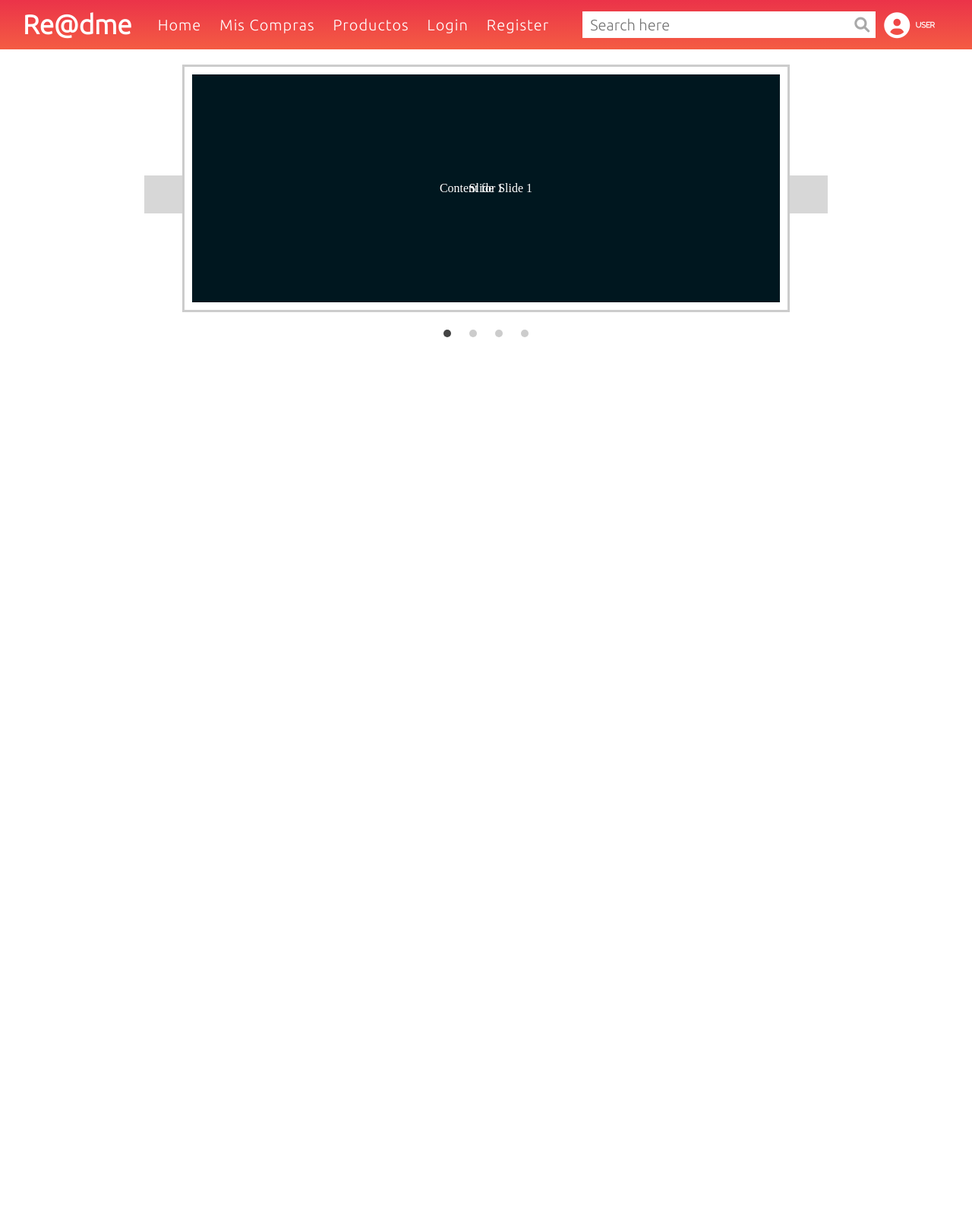
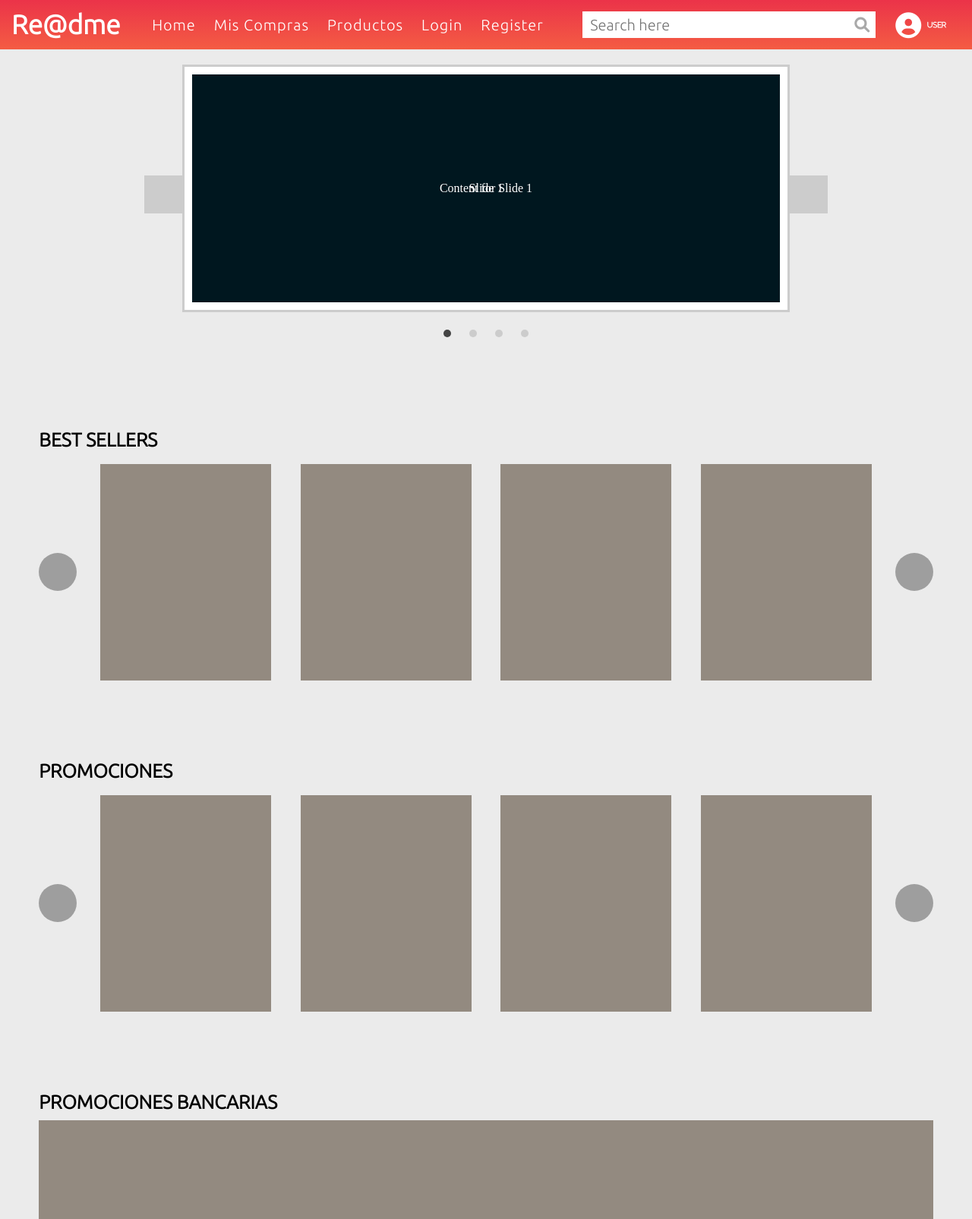
Before and after one commit to maxt0d0nt/grupo_6_LIBRERIA, a Node server app: page / in a window 1280 px wide. Shown: the whole page at 76% size. Before the commit the page ends 444 px from the top, so only its background shows below. Run offline with Node 20, Linux system fonts and the light colour scheme; grey boxes are pictures that could not be loaded.

Commit message:
Home > best seller, bank adds

```diff
--- a/public/homeMenu.css
+++ b/public/homeMenu.css
@@ -10,6 +10,9 @@
     flex-grow: 1;
     flex-wrap: wrap;
     width: 100%;
+    position: sticky;
+    top: 0;
+    z-index: 10;
 }
 
 nav {
@@ -19,7 +22,7 @@
     position: relative;
     justify-content: space-between;
     text-align: center;
-    padding: 15px 30px;
+    padding: 15px 15px;
     font-family: 'Ubuntu', sans-serif;
 }
 nav .menu__icon{
@@ -98,6 +101,7 @@
     padding: 11px;
     display: flex;
     align-items: center;
+    margin-left: 15px
 }
 nav .menu__avatar p{
     font-size: 9px;
@@ -131,13 +135,17 @@
         padding: 15px 30px;
     }
     nav .menu__search_box{
-        width: 100%;
+        width: 90%;
         display: inline-flex;
         justify-content: center;
         margin-bottom: 15px;
+        margin-top: 15px;
     }
     nav .menu__search_box input{
         width: 90%;
+    }
+    nav .menu__avatar{
+        margin-left:0px;
     }
     nav ol {
         display: flex;
@@ -146,7 +154,6 @@
         height: 0;
         visibility: hidden;
         transition: 0.3s;
-
     }
     nav ol li{
         text-align: center;
@@ -159,11 +166,12 @@
         display: block;
     }
     /*SE PUEDE OBVIA*/
-    nav ol li:nth-child(1){transform: translateX(-350px);}
-    nav ol li:nth-child(2){transform: translateX(-400px);}
-    nav ol li:nth-child(3){transform: translateX(-450px);}
-    nav ol li:nth-child(4){transform: translateX(-500px);}
-    nav ol li:nth-child(5){transform: translateX(-550px);}
+
+    nav ol li:nth-child(1){transform: translateX(-600px);}
+    nav ol li:nth-child(2){transform: translateX(-610px);}
+    nav ol li:nth-child(3){transform: translateX(-620px);}
+    nav ol li:nth-child(4){transform: translateX(-630px);}
+    nav ol li:nth-child(5){transform: translateX(-640px);}
     /*SE PUEDE OBVIA ---------*/
     nav .menu__bar {
         display: block;
--- a/public/indexStyle.css
+++ b/public/indexStyle.css
@@ -1,5 +1,6 @@
 @import "resetStyle.css"; /* Resetea algunos valores de css comumente seteados de este modo */
 @import "homeMenu.css";
+@import "rootStyles.css";
 :root {
     --first-color: #eb3349;
     --last-color: #f45c43;
@@ -156,3 +157,62 @@
         margin: 0 auto;
     }
 }
+
+/*BEST SELLER */
+.card-list {
+    display: flex;
+    height: auto;
+    width: 100%;
+    margin: 0 4%;
+    flex-direction: column;
+    margin-top: 100px;
+}
+
+.best-seller__arrow {
+    height: 50px;
+    width: 50px;
+    align-self: center;
+    border-radius: 30px;
+    cursor: pointer;
+}
+.best-seller__arrow--left {background: url(https://image.flaticon.com/icons/svg/130/130882.svg) no-repeat;}
+.best-seller__arrow--right {background: url(https://image.flaticon.com/icons/svg/130/130884.svg) no-repeat;}
+
+
+.best-seller__books li {
+    background: #938a80;
+    height: 95%;
+    margin: 8px;
+    min-width: 225px;
+}
+
+.best-seller__books {
+    flex-grow: 1;
+    display: flex;
+    flex-wrap: wrap;
+    overflow: hidden;
+    height: 300px;
+    justify-content: space-evenly;
+}
+
+.best-seller__title {
+    width: 100%;
+    font-family: 'Ubuntu', sans-serif;
+    font-size: 25px;
+    font-weight: 800;
+    margin-bottom: 11px;
+}
+
+.best-seller__carousel {
+    display: flex;
+    flex-direction: row;
+}
+
+.promotion--bank {
+    display: flex;
+    background: #938a80;
+
+}
+img.promotion__img {
+    height: 130px;
+}
--- a/public/rootStyles.css
+++ b/public/rootStyles.css
@@ -2,7 +2,26 @@
     box-sizing: border-box;
     font-family: 'Ubuntu', sans-serif;
 }
-
+body {
+    background: #ebebeb;
+    scrollbar-width: thin;
+    scrollbar-color: var(--thumbBG) var(--scrollbarBG);
+}
+body::-webkit-scrollbar {
+    width: 10px;
+}
+body::-webkit-scrollbar-track {
+    background: var(--scrollbarBG);
+}
+body::-webkit-scrollbar-thumb {
+    background-color: var(--thumbBG) ;
+    border-radius: 15px;
+    border: 2px solid var(--scrollbarBG);
+}
+html {
+    --scrollbarBG: #a19e9f;
+    --thumbBG: #745b3f;
+}
 .container{
     display: flex;
     flex-grow: 1;
--- a/view/index.html
+++ b/view/index.html
@@ -84,8 +84,49 @@
                 <label for="slide4"></label>
             </div>
         </div>
+        <div class="card-list">
+            <div class="best-seller__title">
+                <h1>BEST SELLERS</h1>
+            </div>
+            <div class="best-seller__carousel">
+                <div class="best-seller__arrow best-seller__arrow--left"></div>
+                <ol class="best-seller__books">
+                   <li><div class="best-seller__img"></div></li>
+                   <li><div class="best-seller__img"></div></li>
+                   <li><div class="best-seller__img"></div></li>
+                   <li><div class="best-seller__img"></div></li>
+                </ol>
+                <div class="best-seller__arrow best-seller__arrow--right"></div>
+            </div>
 
         </div>
+        <div class="card-list">
+            <div class="best-seller__title">
+                <h1>PROMOCIONES</h1>
+            </div>
+            <div class="best-seller__carousel">
+                <div class="best-seller__arrow best-seller__arrow--left"></div>
+                <ol class="best-seller__books">
+                    <li><div class="best-seller__img"></div></li>
+                    <li><div class="best-seller__img"></div></li>
+                    <li><div class="best-seller__img"></div></li>
+                    <li><div class="best-seller__img"></div></li>
+                </ol>
+                <div class="best-seller__arrow best-seller__arrow--right"></div>
+            </div>
+
+        </div>
+        <div class="card-list">
+            <div class="best-seller__title">
+                <h1>PROMOCIONES BANCARIAS</h1>
+            </div>
+            <div class="promotion--bank">
+                <img class="promotion__img" src="" alt="">
+            </div>
+
+        </div>
+
+    </div>
     </div>
 </body>
 </html>
```
